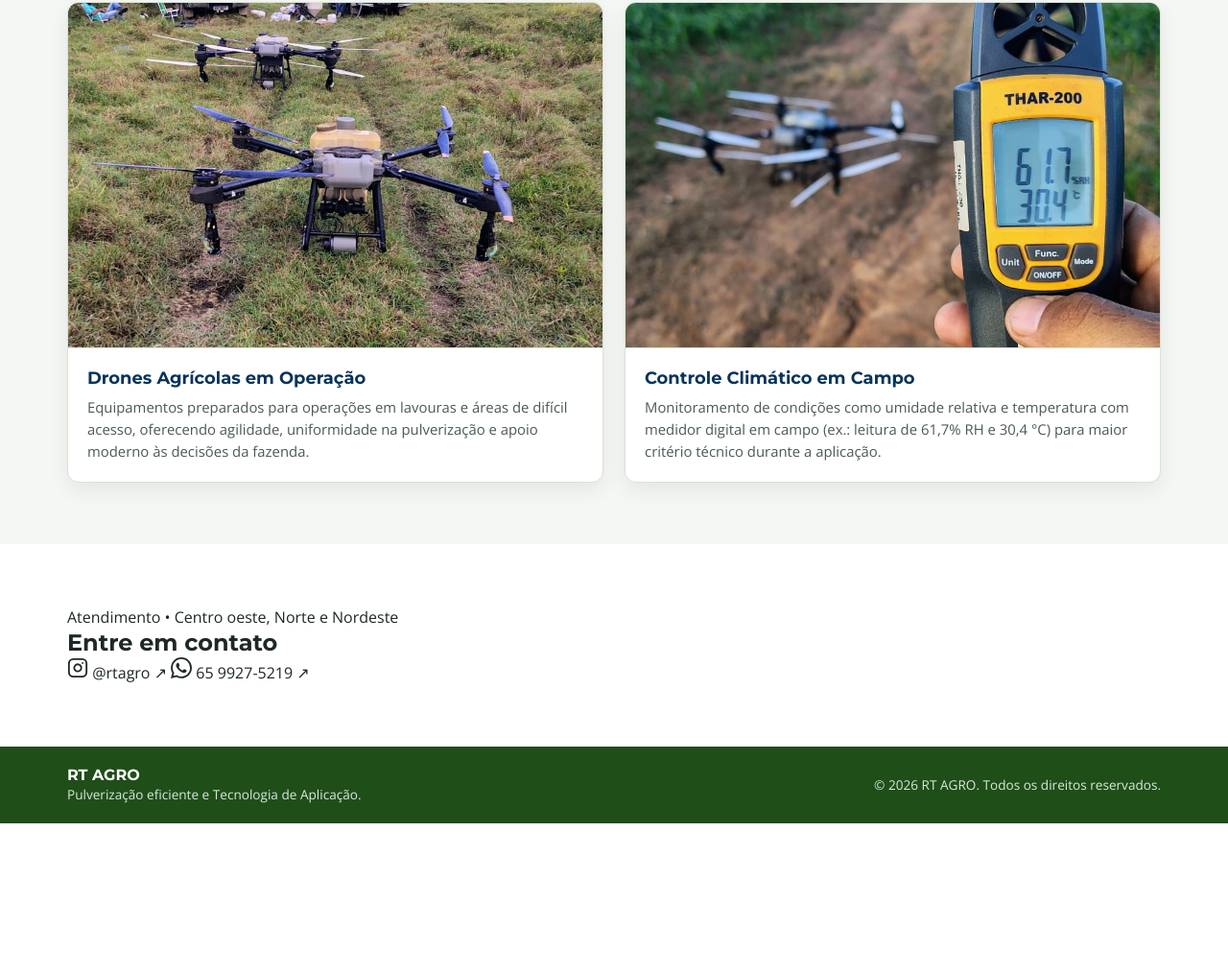
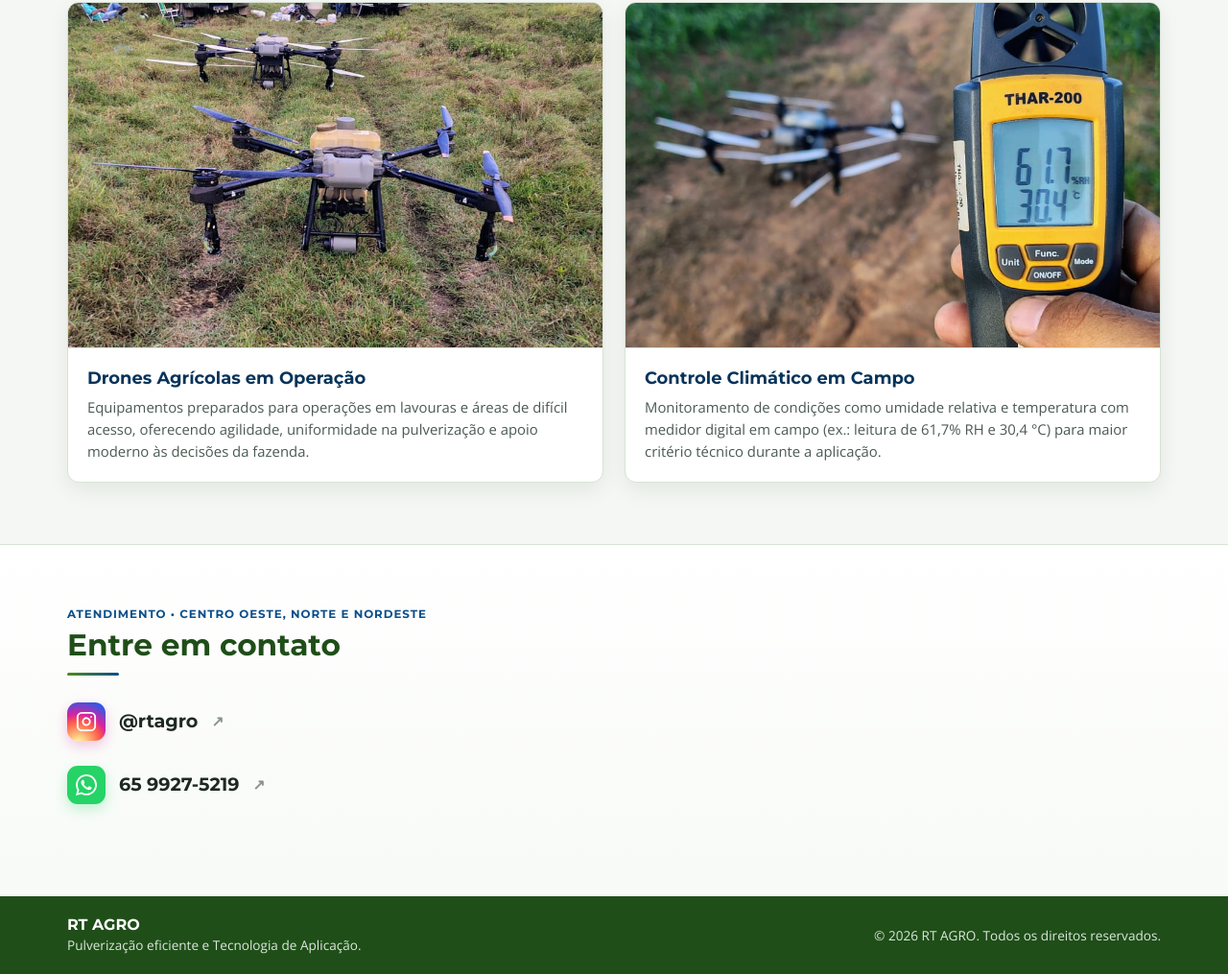
Before and after one commit to rstenorio10/RTAgro, a plain HTML site: page index.html in a window 1280 px wide. Shown: the part 1604-2619 px from the top of the page at 96% size. Before the commit the page ends 2462 px from the top, so only its background shows below. Drawn offline with nearby package versions, Linux system fonts and the light colour scheme.

Commit message:
Refactor CSS variables and styles for consistency

```diff
--- a/assets/css/style.css
+++ b/assets/css/style.css
@@ -5,6 +5,9 @@
     --verde-claro: #76b82a;
     --azul-agro: #0b4f8a;
     --azul-escuro: #07335a;
+    --whatsapp-oficial: #25D366;
+    --whatsapp-escuro: #128C7E;
+    --instagram-magenta: #E1306C;
     --fundo-claro: #f4f7f3;
     --branco: #ffffff;
     --texto-principal: #1e2923;
@@ -12,7 +15,7 @@
     --borda: #d8e2d5;
     --sombra: 0 8px 22px rgba(15, 35, 20, 0.07);
     --raio: 12px;
-    --transicao: all 0.22s ease;
+    --transicao: all 0.24s ease;
 }
 
 *,
@@ -383,71 +386,149 @@ ul {
     font-size: 0.93rem;
 }
 
-/* Chamada Final: Entre em Contato pelo Instagram */
-.instagram-cta {
-    background-color: var(--branco);
+/* Seção de Contato Solta, Estilizada e Interativa */
+.contato-solto {
+    background: linear-gradient(180deg, var(--branco) 0%, #f7faf6 100%);
+    padding: clamp(38px, 5vw, 58px) 0;
+    border-top: 1px solid var(--borda);
 }
 
-.insta-box {
-    background: linear-gradient(120deg, var(--azul-escuro), var(--verde-escuro));
-    color: var(--branco);
-    padding: clamp(24px, 4vw, 36px);
-    border-radius: 16px;
-    display: flex;
-    align-items: center;
-    justify-content: space-between;
-    gap: 24px;
-    box-shadow: var(--sombra);
-    border: 1px solid rgba(118, 184, 42, 0.45);
+.contato-cabecalho {
+    margin-bottom: 22px;
 }
 
-.insta-selo {
+.contato-tag {
     display: inline-block;
     font-family: 'Montserrat', sans-serif;
-    font-size: 0.75rem;
+    font-size: 0.74rem;
     font-weight: 700;
     text-transform: uppercase;
-    letter-spacing: 0.07em;
-    color: #dff5bd;
-    margin-bottom: 6px;
+    letter-spacing: 0.08em;
+    color: var(--azul-agro);
+    margin-bottom: 4px;
 }
 
-.insta-conteudo h2 {
-    font-size: clamp(1.3rem, 2.3vw, 1.8rem);
-    margin-bottom: 8px;
+.contato-cabecalho h2 {
+    font-size: clamp(1.45rem, 2.5vw, 1.95rem);
+    color: var(--verde-escuro);
 }
 
-.insta-conteudo p {
-    color: #e7f0ea;
-    font-size: 0.95rem;
-    max-width: 660px;
+.contato-traco {
+    display: block;
+    width: 54px;
+    height: 3px;
+    margin-top: 10px;
+    border-radius: 999px;
+    background: linear-gradient(90deg, var(--verde-campo), var(--azul-agro));
 }
 
-.btn-instagram {
+.contato-linhas {
+    display: flex;
+    flex-direction: column;
+    align-items: flex-start;
+    gap: 14px;
+}
+
+.contato-linha {
+    position: relative;
+    display: inline-flex;
+    align-items: center;
+    gap: 14px;
+    padding: 6px 10px 6px 0;
+    color: var(--texto-principal);
+    transition: var(--transicao);
+}
+
+.contato-linha::after {
+    content: "";
+    position: absolute;
+    left: 52px;
+    right: 10px;
+    bottom: 2px;
+    height: 2px;
+    transform: scaleX(0);
+    transform-origin: left;
+    transition: transform 0.25s ease;
+    border-radius: 2px;
+}
+
+.linha-instagram::after {
+    background: linear-gradient(90deg, #f09433, #dc2743, #bc1888);
+}
+
+.linha-whatsapp::after {
+    background-color: var(--whatsapp-oficial);
+}
+
+.contato-linha:hover {
+    transform: translateX(6px);
+}
+
+.contato-linha:hover::after {
+    transform: scaleX(1);
+}
+
+/* Ícones com cores oficiais */
+.contato-icone {
+    width: 40px;
+    height: 40px;
+    border-radius: 11px;
     display: inline-flex;
     align-items: center;
     justify-content: center;
-    gap: 10px;
-    padding: 13px 22px;
-    border-radius: 10px;
-    background-color: var(--branco);
-    color: var(--verde-escuro);
-    font-family: 'Montserrat', sans-serif;
-    font-weight: 700;
-    font-size: 0.92rem;
+    color: var(--branco);
     flex-shrink: 0;
     transition: var(--transicao);
-    box-shadow: 0 6px 16px rgba(0, 0, 0, 0.18);
 }
 
-.btn-instagram:hover {
-    background-color: #e8f7d6;
-    transform: translateY(-2px);
+.icone-instagram-oficial {
+    background: radial-gradient(circle at 30% 107%, #fdf497 0%, #fdf497 5%, #fd5949 45%, #d6249f 60%, #285AEB 90%);
+    box-shadow: 0 5px 14px rgba(214, 36, 159, 0.26);
 }
 
-.icone-instagram {
-    color: var(--azul-agro);
-    flex-shrink: 0;
+.icone-whatsapp-oficial {
+    background-color: var(--whatsapp-oficial);
+    box-shadow: 0 5px 14px rgba(37, 211, 102, 0.28);
+}
+
+.contato-linha:hover .contato-icone {
+    transform: scale(1.08);
+}
+
+.contato-dado {
+    font-family: 'Montserrat', sans-serif;
+    font-size: clamp(1.04rem, 1.9vw, 1.2rem);
+    font-weight: 700;
+    transition: var(--transicao);
+}
+
+.linha-instagram:hover .contato-dado {
+    color: var(--instagram-magenta);
+}
+
+.linha-whatsapp:hover .contato-dado {
+    color: var(--whatsapp-escuro);
+}
+
+.contato-indicador {
+    font-size: 0.95rem;
+    font-weight: 700;
+    color: var(--texto-secundario);
+    opacity: 0.65;
+    transition: var(--transicao);
+}
+
+.contato-linha:hover .contato-indicador {
+    opacity: 1;
+    transform: translate(2px, -2px);
+}
+
+.contato-status {
+    margin-top: 12px;
+    min-height: 20px;
+    font-size: 0.85rem;
+    font-weight: 600;
+    color: var(--verde-escuro);
 }
 
 /* Rodapé Compacto */
@@ -498,11 +579,6 @@ ul {
     .sobre-grid {
         grid-template-columns: 1fr;
     }
-
-    .insta-box {
-        flex-direction: column;
-        align-items: flex-start;
-    }
 }
 
 @media (max-width: 600px) {
@@ -513,8 +589,4 @@ ul {
     .video-frame {
         max-height: 380px;
     }
-
-    .btn-instagram {
-        width: 100%;
-    }
 }
```
